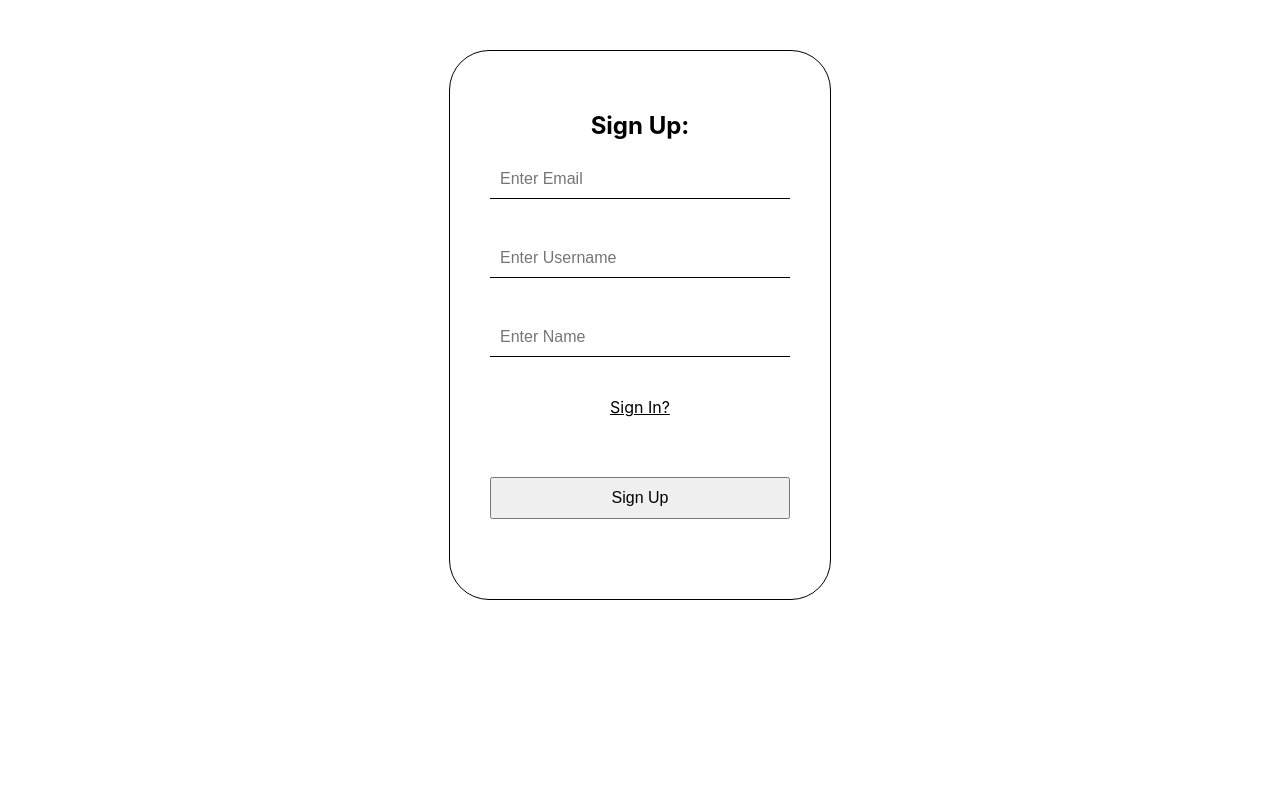
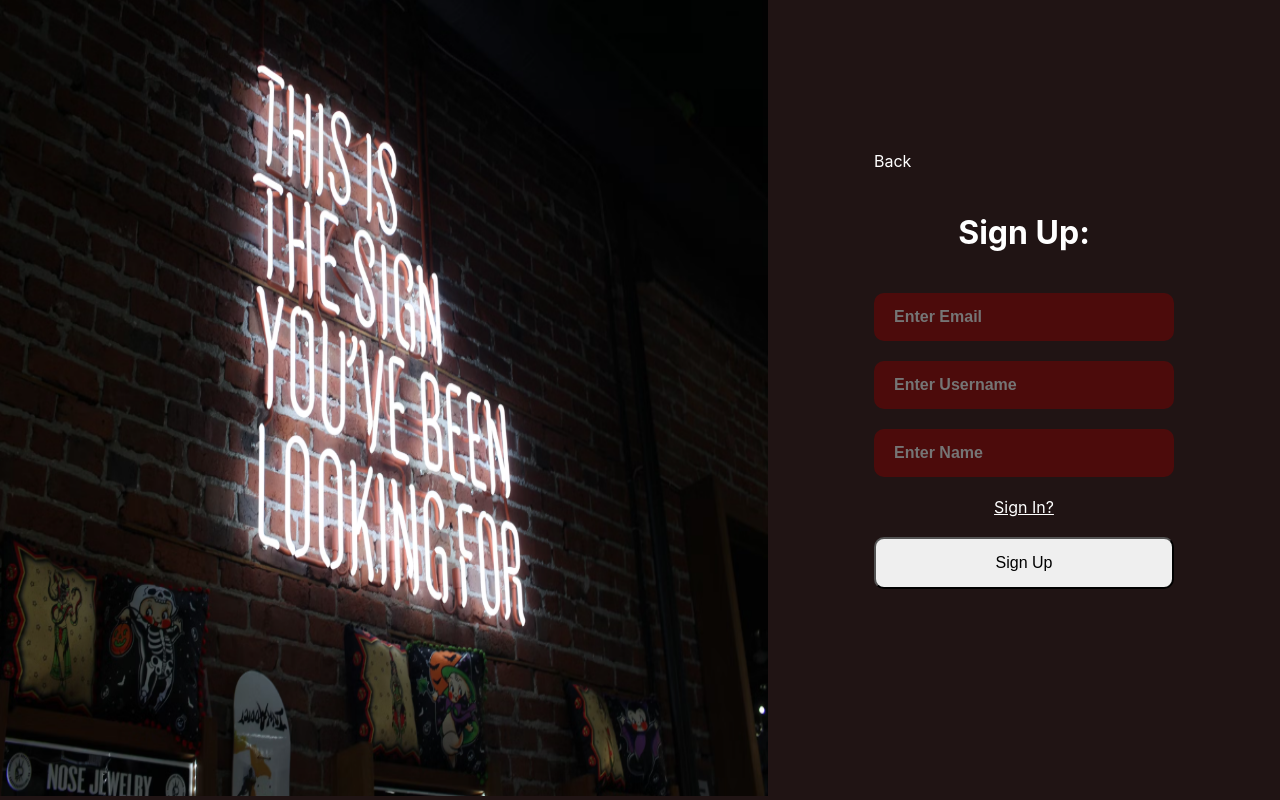
Before and after one commit to Harmeet03/PATR, a React (Create React App) app in the folder Frontend/my-app/: page /signup in a window 1280 px wide. Built offline with nearby package versions, Linux system fonts and the light colour scheme.

Commit message:
UI/UX Update

```diff
--- a/Frontend/my-app/src/App.css
+++ b/Frontend/my-app/src/App.css
@@ -4,12 +4,12 @@ body{
 
 /* Loading animation CSS */
 .loader{
-  border: 8px solid black;
+  border: 8px solid white;
   width: 80px;
   height: 80px;
   border-radius: 50%;
   margin: 100px auto 0;
-  border-top: 8px solid red;
+  border-top: 8px solid rgb(32,20,20);
   animation: spin 1s linear infinite;
 }
 
@@ -23,39 +23,56 @@ body{
 }
 
 /* SIGN IN/UP PAGE CSS */
+.si{
+  display: flex;
+  flex-direction: row;
+  background-color: rgb(32,20,20);
+  color: white;
+  height: 100vh;
+}
+
+.si > .left{
+  width: 60%;
+}
+
+.si > .left > img{
+  width: 100%;
+  height: 99.50vh;
+}
 
 form{
   text-align: center;
   margin: auto;
-  border: 1px solid black;
+  border: none;
   border-radius: 40px;
   width: 300px;
-  padding: 40px 40px;
-  margin-top: 50px;
   background-color: transparent;
   display: flex;
   flex-direction: column;
+  gap: 20px;
 }
 
 form > input{
   border: none;
-  border-bottom: 1px solid black;
   font-size: 16px;
+  background-color: rgba(128, 0, 0, 0.463);
+  color: white;
+  font-weight: bold;
 }
 
 form > input:focus{
   outline: none;
-  border-bottom: 1px solid black;
 }
 
 form > input, form > button{
-  padding: 10px;
+  padding: 15px 20px;
   font-size: 16px;
+  border-radius: 10px;
 }
 
-@media only screen and (max-width: 440px){
-  form{
-    border: none;
+@media only screen and (max-width: 900px){
+  .si > .left{
+    display: none;
   }
 }
 
@@ -68,8 +85,8 @@ nav{
   width: 100%;
   justify-content: space-around;
   align-items: center;
-  background-color: black;
-  color: red;
+  background-color: rgb(32,20,20);
+  color: white;
 }
 
 nav > div > h1{
@@ -88,7 +105,7 @@ nav > .list > #list > div{
 }
 
 nav > .list > #list a{
-  color: red;
+  color: white;
   text-decoration: none;
 }
 
--- a/Frontend/my-app/src/Footer.js
+++ b/Frontend/my-app/src/Footer.js
@@ -4,11 +4,11 @@ import { useNavigate } from "react-router-dom";
 
 const Footer = () => {
     const Link = useNavigate();
-    return(
+  return(
         <>
-        <footer style={{backgroundColor: 'black', color: 'white', margin: 0, padding: '20px 0px', textAlign: 'center'}}>
+        <footer style={{backgroundColor: 'rgb(32,20,20)', color: 'white', margin: 0, padding: '20px 0px', textAlign: 'center'}}>
             <div className="left">
-                <h1 style={{color: 'rgb(153, 255, 0)'}}> PATR </h1>
+                <h1 style={{color: 'white'}}> PATR </h1>
             </div>
             <div className="right">
                 <p> This website is for demonstration of my skills purpose only. No copyright intended </p>
--- a/Frontend/my-app/src/OTP.js
+++ b/Frontend/my-app/src/OTP.js
@@ -1,9 +1,7 @@
-// I HAVE ALREADY CREATED MY ACCOUNT SO WE FONT NEED TO MAKE ANOTHER ONE
-// Email: hsdhanjal2003@gmail.com
-
 import React, { useState } from "react";
 import './App.css'
 import { useNavigate } from "react-router-dom";
+import image from "./Images/image1.png"
 
 const OTP = () => {
     const navigate = useNavigate();
@@ -152,12 +150,14 @@ const OTP = () => {
         </head>
         <div className="si">
           <div className="left">
+            <img src={image}/>
+          </div>
           <form onSubmit={handleLogin}>
-              <h2> Sign In: </h2>
-              <input id="email" type="text" name="email" placeholder="Enter Email" onChange={(event) => setEmail(event.target.value)}></input><br></br><br></br>
-              <input id="username" type="text" name="username" placeholder="Enter Username" onChange={(event) => setUsername(event.target.value)}></input><br></br><br></br>
+            <span style={{textAlign: 'left', cursor: 'pointer'}} onClick={() => {navigate('/')}}> Back </span>
+            <h1> Sign In: </h1>
+            <input id="email" type="text" name="email" placeholder="Enter Email" onChange={(event) => setEmail(event.target.value)}></input>
+            <input id="username" type="text" name="username" placeholder="Enter Username" onChange={(event) => setUsername(event.target.value)}></input>
             <a style={{textDecoration: 'underline', cursor: 'pointer'}} onClick={() => {navigate(`/signup`)}}> Sign Up? </a>
-              <br></br><br></br><br></br>
             <button id="button" type="submit"> Proceed </button>
             <p id="user_error" style={{display: "none"}}> Invalid Email or Username. </p>
             <p id="server_error" style={{display: "none"}}> Server Error. </p>
@@ -165,12 +165,10 @@ const OTP = () => {
             <h5 style={{display: 'none'}} id="otpm"> An OTP is sent on this email </h5>
             <h2 style={{display: 'none'}} id="otp"> OTP: </h2>
             <input style={{display: 'none'}} id="otpi" type="text" name="otp" placeholder="Enter OTP" onChange={(event) => setOTP(event.target.value)}></input>
-              <br></br><br></br>
             <button style={{display: 'none'}} id="otpb" type="submit"> Sign In </button>
             <p id="otp_error" style={{display: "none"}}> Invalid OTP </p>
             <p id="otp_success" style={{display: "none"}}> Verified. Enjoy :) </p>
           </form>
-          </div>
         </div>
         </>
     )
--- a/Frontend/my-app/src/SignUp.js
+++ b/Frontend/my-app/src/SignUp.js
@@ -1,6 +1,7 @@
 import React, { useState } from "react";
 import './App.css'
 import { useNavigate } from "react-router-dom";
+import image from "./Images/image1.png"
 
 const OTP = () => {
     const navigate = useNavigate();
@@ -62,13 +63,15 @@ const OTP = () => {
         </head>
         <div className="si">
           <div className="left">
+            <img src={image}/>
+          </div>
           <form onSubmit={handleSubmit}>
-              <h2> Sign Up: </h2>
-              <input required id="email" type="text" name="email" placeholder="Enter Email" onChange={(event) => setEmail(event.target.value)}></input><br></br><br></br>
-              <input required id="username" type="text" name="username" placeholder="Enter Username" onChange={(event) => setUsername(event.target.value)}></input><br></br><br></br>
-              <input required id="name" type="text" name="name" placeholder="Enter Name" onChange={(event) => setName(event.target.value)}></input><br></br><br></br>
+          <span style={{textAlign: 'left', cursor: 'pointer'}} onClick={() => {navigate('/')}}> Back </span>
+            <h1> Sign Up: </h1>
+            <input required id="email" type="text" name="email" placeholder="Enter Email" onChange={(event) => setEmail(event.target.value)}></input>
+            <input required id="username" type="text" name="username" placeholder="Enter Username" onChange={(event) => setUsername(event.target.value)}></input>
+            <input required id="name" type="text" name="name" placeholder="Enter Name" onChange={(event) => setName(event.target.value)}></input>
             <a style={{textDecoration: 'underline', cursor: 'pointer'}} onClick={() => {navigate(`/signin`)}}> Sign In? </a>
-              <br></br><br></br><br></br>
             <button id="button" type="submit"> Sign Up </button>
             <p id="created" style={{display: "none"}}> Account Created. </p>
             <p id="user_error" style={{display: "none"}}> Email or Username already exists. </p>
@@ -76,7 +79,6 @@ const OTP = () => {
             <br></br><br></br>
           </form>
         </div>
-        </div>
         </>
     )
 };
```
Also changed, not shown: Frontend/my-app/src/Images/image1.png (added), 13 other files (tests, documents, lock files or other folders). Lines whose indentation alone changed are shown as unchanged.
